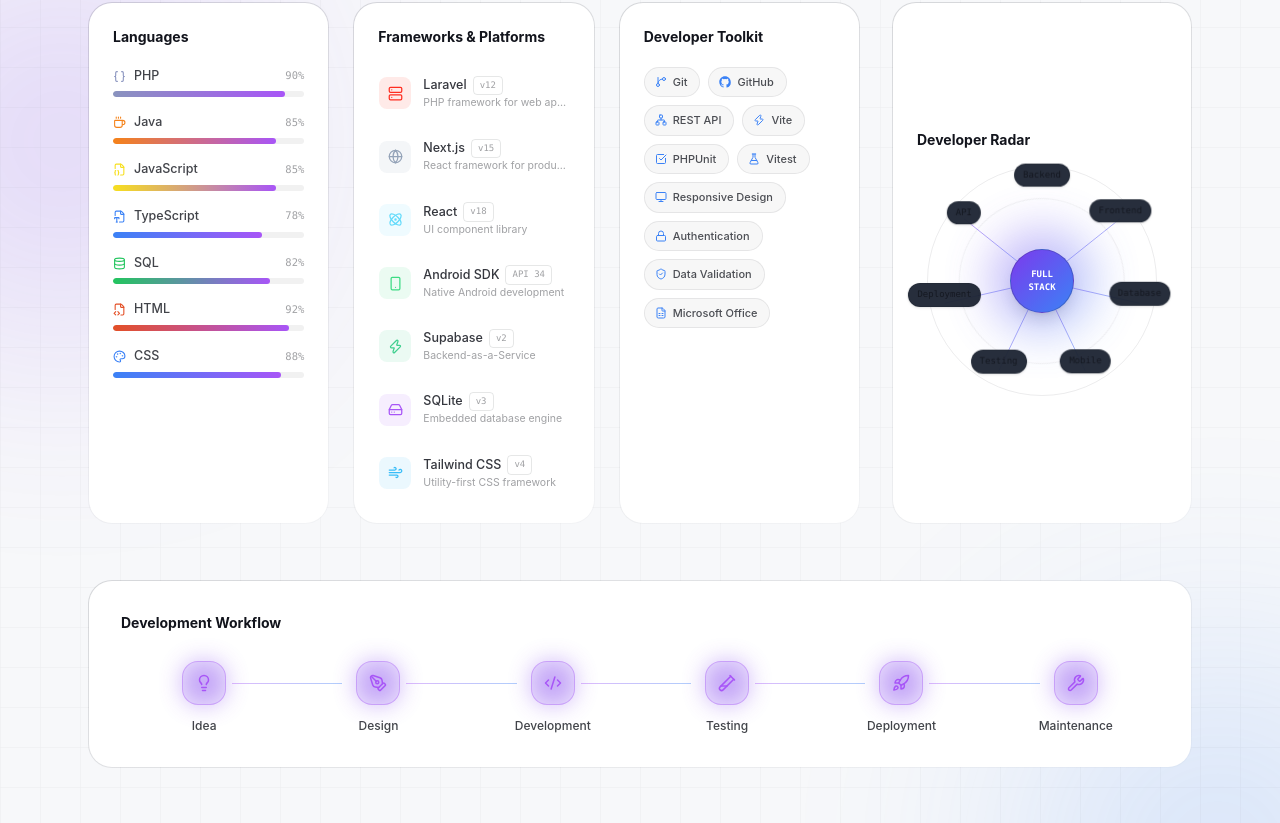
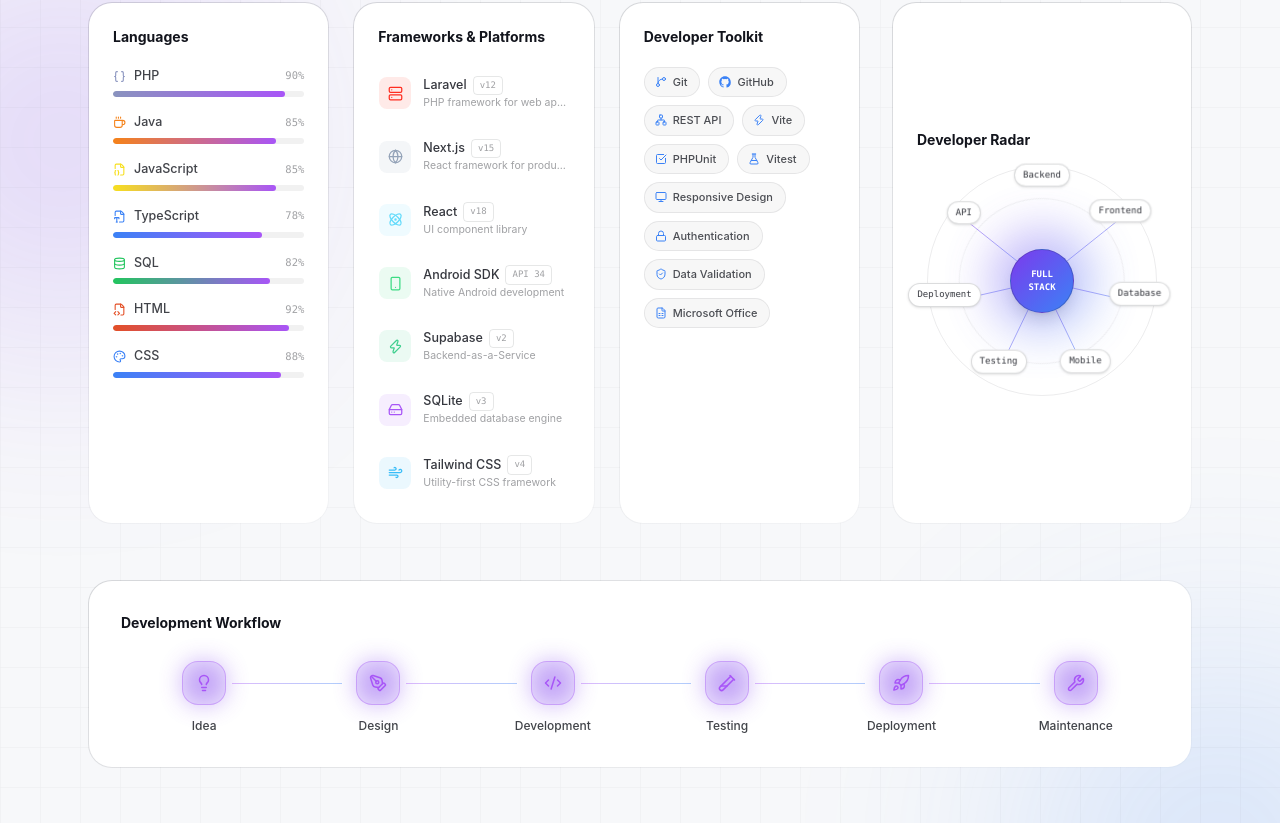
Before and after one commit to sna72419-sys/david-efhan-portfolio, a Next.js app: page / in a window 1280 px wide. Shown: the part 2628-3451 px from the top of the page. Built offline with nearby package versions, Linux system fonts and the light colour scheme.

Commit message:
Fix light mode bug: Developer Radar node badges had theme-aware text on a fixed-dark background, making text invisible in light mode

```diff
--- a/components/Skills.tsx
+++ b/components/Skills.tsx
@@ -369,7 +369,7 @@
                         className="absolute -translate-x-1/2 -translate-y-1/2 float-badge"
                         style={{ left: `${left}%`, top: `${top}%`, animationDelay: `${i * 0.3}s` }}
                       >
-                        <div className="px-2 py-1 rounded-full text-[9px] font-mono font-medium text-foreground/85 border border-foreground/15 whitespace-nowrap backdrop-blur-md shadow" style={{ backgroundColor: "rgba(16,24,39,0.9)" }}>
+                        <div className="px-2 py-1 rounded-full text-[9px] font-mono font-medium text-foreground/85 border border-foreground/15 whitespace-nowrap backdrop-blur-md shadow" style={{ backgroundColor: "var(--surface)" }}>
                           {node}
                         </div>
                       </motion.div>
```
